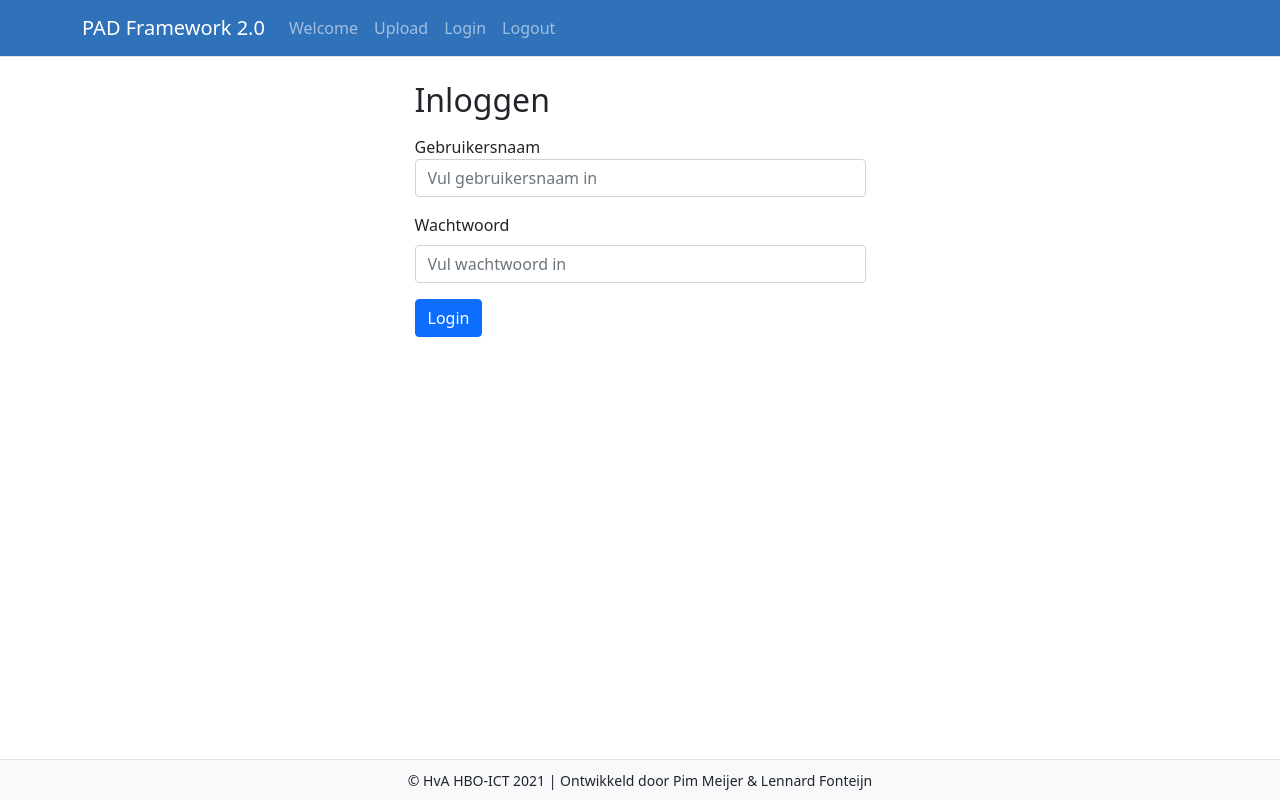
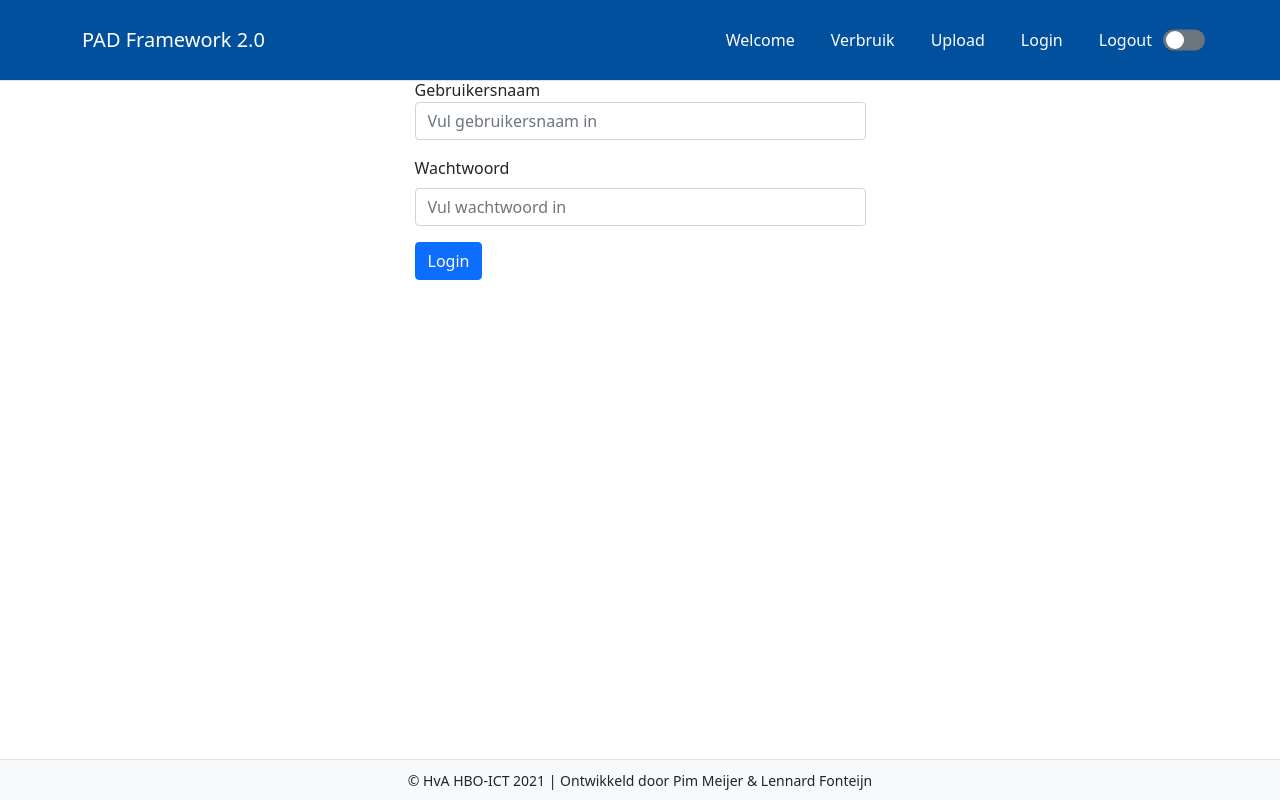
Before and after one commit to yurischr/project-pad, a plain HTML site: page src/index.html in a window 1280 px wide. Drawn offline with Linux system fonts and the light colour scheme.

Commit message:
Fixed css vars and changed navbar

```diff
--- a/src/assets/css/defaults.css
+++ b/src/assets/css/defaults.css
@@ -56,3 +56,90 @@ footer {
     padding-left: 0.5rem;
     color: #cbbde2;
 }
+
+
+
+
+a {
+    text-decoration: none;
+}
+
+/* navbar */
+.navbar-collapse {
+    justify-content: right;
+}
+
+.navbar {
+    background-color: #00509E;
+}
+
+.navbar-nav {
+    align-items: center;
+}
+
+.nav-item {
+    display: inline-block;
+    padding: 20px 10px;
+}
+
+.nav-links {
+    color: white;
+    padding: 8px 8px;
+    transition: 400ms ease-in;
+    border-radius: 8px;
+}
+
+.nav-links:hover {
+    color: #004085;
+    background: #FFFFFF;
+    padding: 8px 8px;
+    text-decoration: none;
+}
+
+.active-link {
+    color: #004085;
+    background: #FFFFFF;
+    border-radius: 8px;
+    padding: 5px 10px 5px 10px;
+}
+
+/* Dark mode switcher located in navbar */
+.checkbox {
+    opacity: 0;
+    position: absolute;
+}
+
+.darkmode-label {
+    display: flex;
+    justify-content: space-between;
+    align-items: center;
+    position: relative;
+    width: 28px;
+    height: 14px;
+    border-radius: 50px;
+    padding: 5px;
+    margin: 0;
+    cursor: pointer;
+    background-color: #6c757d;
+    transform: scale(1.5);
+}
+
+.darkmode-ball {
+    position: absolute;
+    top: 1px;
+    left: 2px;
+    width: 12px;
+    height: 12px;
+    cursor: pointer;
+    background-color: white;
+    border-radius: 50%;
+    transition: transform 0.2s linear;
+}
+
+.checkbox:checked + .darkmode-label .darkmode-ball {
+    transform: translateX(10px);
+}
+
+.checkbox:checked + .darkmode-label {
+    background-color: black;
+}
--- a/src/assets/css/pages/welcome.css
+++ b/src/assets/css/pages/welcome.css
@@ -1,4 +1,4 @@
-@import url("../defaults.css");
+@import "../defaults.css";
 
 span.name {
     color: #2F72B9;
@@ -17,7 +17,7 @@ span.name {
 
 .title h3 {
     font-weight: bold;
-    font-size: 25px;
+    font-size: 22px;
 }
 
 .custom-card:hover {
@@ -36,13 +36,13 @@ span.name {
     transition: 450ms ease-in;
 }
 
-.left-card,
+/* .left-card,
 .right-card {
     margin-top: 8%;
-}
+} */
 
 .mid-card {
-    background-color: var(--main-bg-color-light-blue);
+    background-color:rgba(0, 80, 158, 0.7);
 }
 
 .mid-card {
@@ -55,6 +55,10 @@ span.name {
 
 .left-card .card-body .card-content img{
     width: 200px;
+}
+
+.left-card .card-body .card-content {
+    margin-top: 35px;
 }
 
 .mid-card .card-body .card-content,
--- a/src/assets/js/controllers/navbarController.js
+++ b/src/assets/js/controllers/navbarController.js
@@ -25,7 +25,7 @@ export class NavbarController extends Controller{
         this.#navbarView = await super.loadHtmlIntoNavigation("html_views/navbar.html")
 
         //from here we can safely get elements from the view via the right getter
-        const anchors = this.#navbarView.querySelectorAll("a.nav-link");
+        const anchors = this.#navbarView.querySelectorAll("a.nav-links");
 
         //set click listener on each anchor
         anchors.forEach(anchor => anchor.addEventListener("click", (event) => this.#handleClickNavigationItem(event)))
@@ -47,7 +47,12 @@ export class NavbarController extends Controller{
             return false;
         }
 
-        //TODO: You should add highlighting of correct anchor when page is active :)
+
+        this.#navbarView.querySelectorAll(".nav-links").forEach((navLink) => {
+            navLink.classList.remove("active-link");
+        });
+
+        clickedAnchor.classList.add("active-link")
 
         //Pass the action to a new function for further processing
         App.loadController(controller);
--- a/src/html_views/navbar.html
+++ b/src/html_views/navbar.html
@@ -1,4 +1,4 @@
-<nav class="navbar navbar-expand-lg navbar-dark static-top border-bottom">
+<nav class="navbar navbar-expand-lg navbar-dark static-top border-bottom fixed-top">
     <div class="container">
         <a class="navbar-brand" href="#">PAD Framework 2.0</a>
         <button class="navbar-toggler" type="button" data-bs-toggle="collapse" data-bs-target="#navbarResponsive" aria-controls="navbarResponsive" aria-expanded="false" aria-label="Toggle navigation">
@@ -6,17 +6,39 @@
         </button>
         <div class="collapse navbar-collapse" id="navbarResponsive">
             <ul class="navbar-nav ml-auto">
-                <li class="nav-item active">
-                    <a class="nav-link" href="#" data-controller="welcome">Welcome</a>
+                <li class="nav-item">
+                    <a class="nav-links" href="#" data-controller="welcome">Welcome</a>
                 </li>
                 <li class="nav-item">
-                    <a class="nav-link" data-controller="upload" href="#">Upload</a>
+                    <a class="nav-links" data-controller="consumption" href="#">Verbruik</a>
                 </li>
                 <li class="nav-item">
-                    <a class="nav-link" data-controller="login" href="#">Login</a>
+                    <a class="nav-links" data-controller="upload" href="#">Upload</a>
                 </li>
                 <li class="nav-item">
-                    <a class="nav-link" data-controller="logout" href="#">Logout</a>
+                    <a class="nav-links" data-controller="login" href="#">Login</a>
+                </li>
+                <li class="nav-item">
+                    <a class="nav-links" data-controller="logout" href="#">Logout</a>
+                </li>
+
+                <li>
+                    <div class="theme-switch-box">
+                        <div class="switch">
+                            <div>
+                                <input type="checkbox" class="checkbox" id="checkbox">
+                                <label for="checkbox" class="darkmode-label">
+                                    <!-- <i class="fas fa-sun"></i>
+                                    <i class="fas fa-moon"></i> -->
+                                    <span class="darkmode-ball">
+                                        <!-- <div class="ball-icon">
+                                            <i class="fas fa-moon"></i>
+                                        </div> -->
+                                    </span>
+                                </label>
+                            </div>
+                        </div>
+                    </div>
                 </li>
             </ul>
         </div>
--- a/src/index.html
+++ b/src/index.html
@@ -21,7 +21,7 @@
     <script src="api/config.js"></script>
     <script src="assets/js/app.js" type="module"></script>
 </head>
-<body>
+<body class="light-mode">
     <!-- Navigation -->
     <div class="navigation">
         <!-- Loads navigation via JS -->
```
Also changed, not shown: src/html_views/welcome.html (+1 -4 lines).
